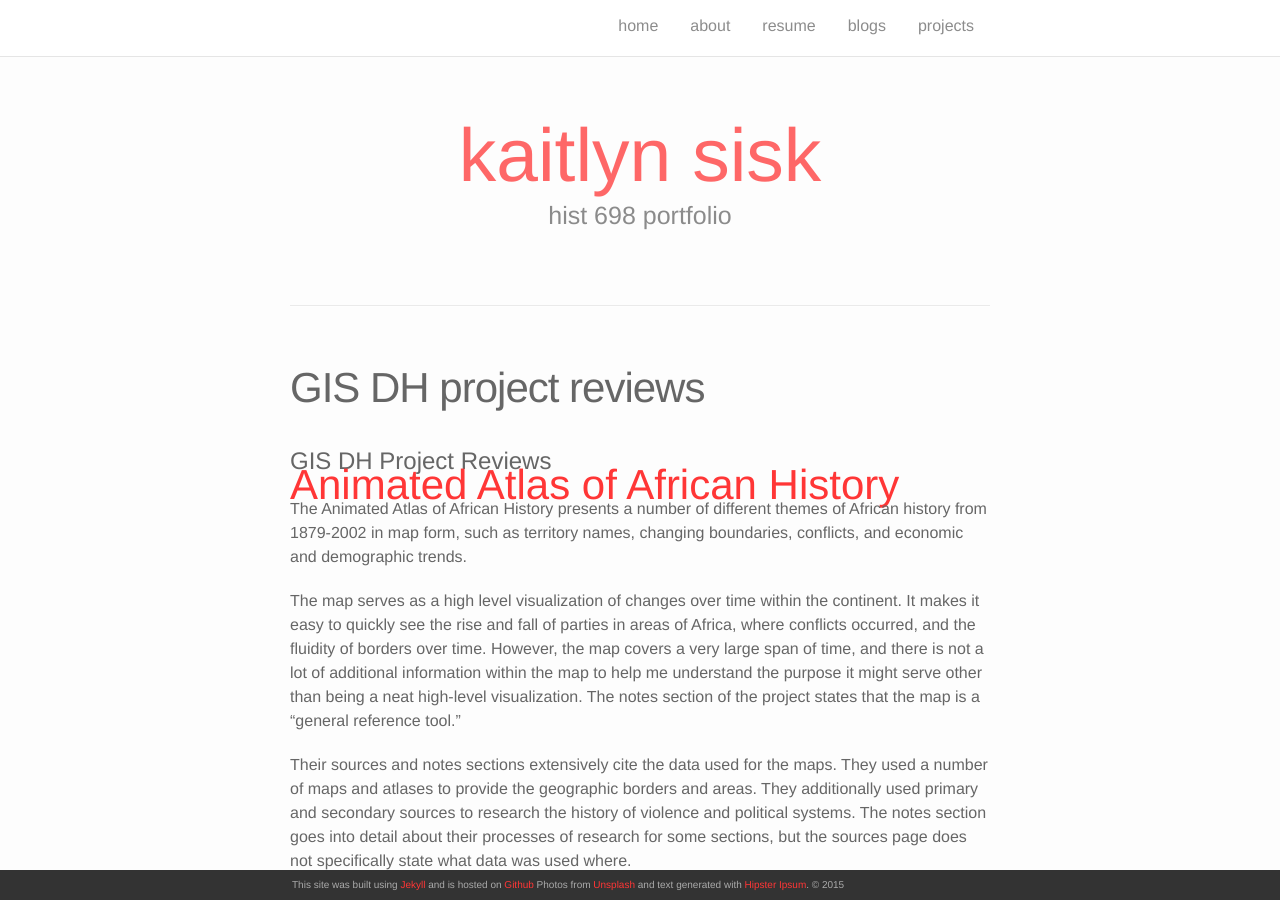
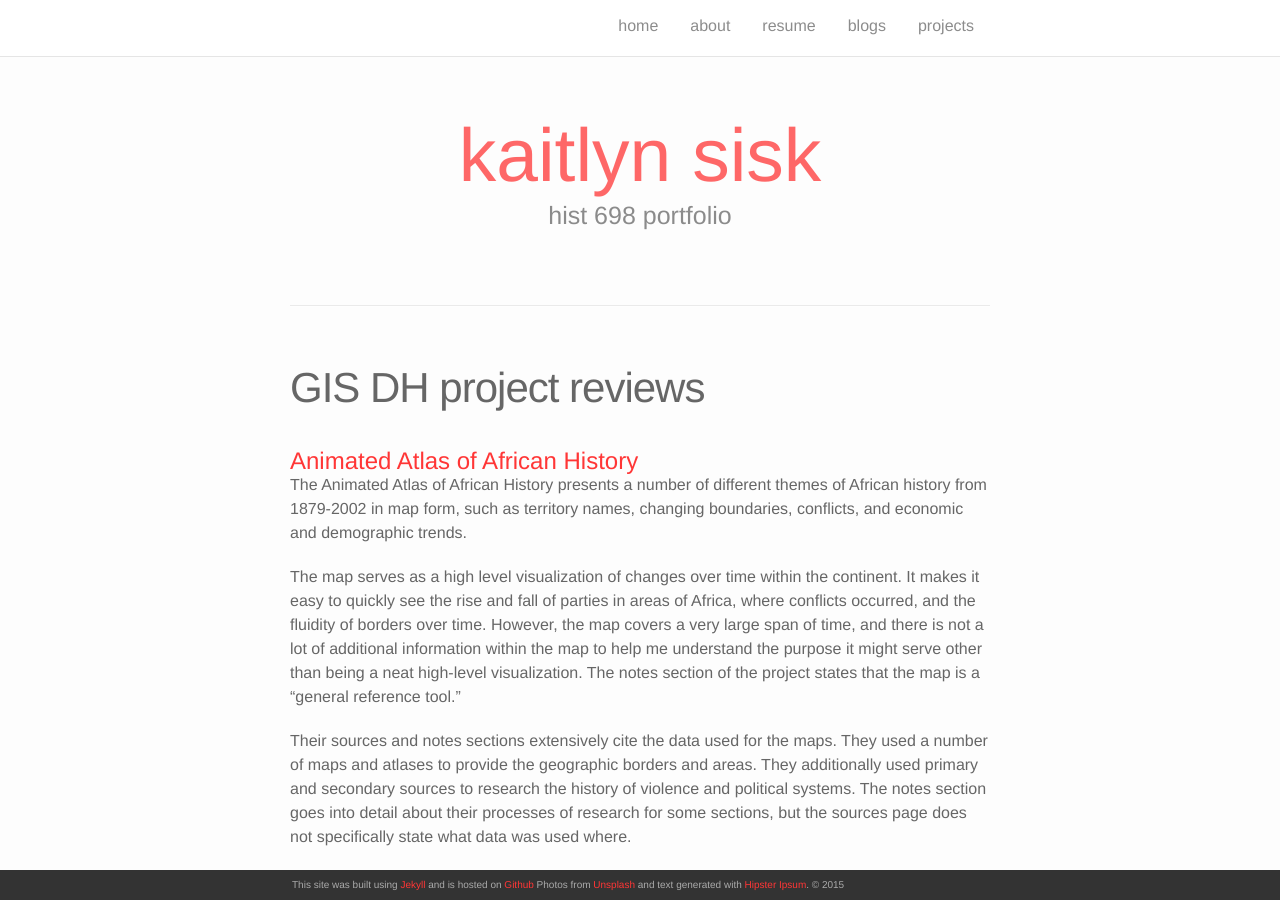
Before and after one commit to k8lyn6/hist698portfolio, a Jekyll site: the page built from blog-posts/GIS-DH-project-review.md, in a window 1280 px wide and 900 px high. Built offline with Jekyll 4.4.1, drawn with Linux system fonts in a browser that asks for light colours; nearby versions of some CDN libraries.

Commit message:
fix size

```diff
--- a/blog-posts/GIS-DH-project-review.md
+++ b/blog-posts/GIS-DH-project-review.md
@@ -3,9 +3,7 @@ layout: page
 title: "GIS DH project reviews"
 ---
 
-# GIS DH Project Reviews
-
-## [Animated Atlas of African History](http://www.brown.edu/Research/AAAH/index.htm)
+# [Animated Atlas of African History](http://www.brown.edu/Research/AAAH/index.htm)
 
 The Animated Atlas of African History presents a number of different themes of African history from 1879-2002 in map form, such as territory names, changing boundaries, conflicts, and economic and demographic trends.
 
@@ -16,7 +14,7 @@ Their sources and notes sections extensively cite the data used for the maps. Th
 The website overall is simple but easy to navigate and clear, which helps the user feel at ease when using the site and helps establish its credibility. The site itself is usable, but the map has a few kinks. I found it difficult to navigate at first. There was a help window that appeared when I first got to the page, but it disappeared and I could not find it again when I needed help. Some of the buttons on the map do not work.
 
 
-## [Texas Slavery Project](http://www.texasslaveryproject.org/)
+# [Texas Slavery Project](http://www.texasslaveryproject.org/)
 
 Although I am familiar with this project from my last DH class, I thought it would be interesting to revisit it. The Texas Slavery Project contains a map on "the changing flows of enslaved and slaveholder populations in Texas over time."
 
@@ -29,7 +27,7 @@ I will admit that the colors are slightly off-putting at first. However, it kind
 
 The shading of the map along with the key is a little confusing. I understand what "shaded by total slaves" and "shaded by total slaveholders" means, but I don't understand the rest of them. I feel like the map could have been separated into multiple maps to make it clearer to the user what is depicted.
 
-## [Driving Through Time](http://docsouth.unc.edu/blueridgeparkway/)
+# [Driving Through Time](http://docsouth.unc.edu/blueridgeparkway/)
 
 The Driving Through Time project attempts to root primary sources within their location on the Blue Ridge Parkway. Rather than use maps as a way to research or analyze, this project appears to be pure visualization to give the user the experience of driving the Blue Ridge Parkway through time as a "digital tourist."
 
```
